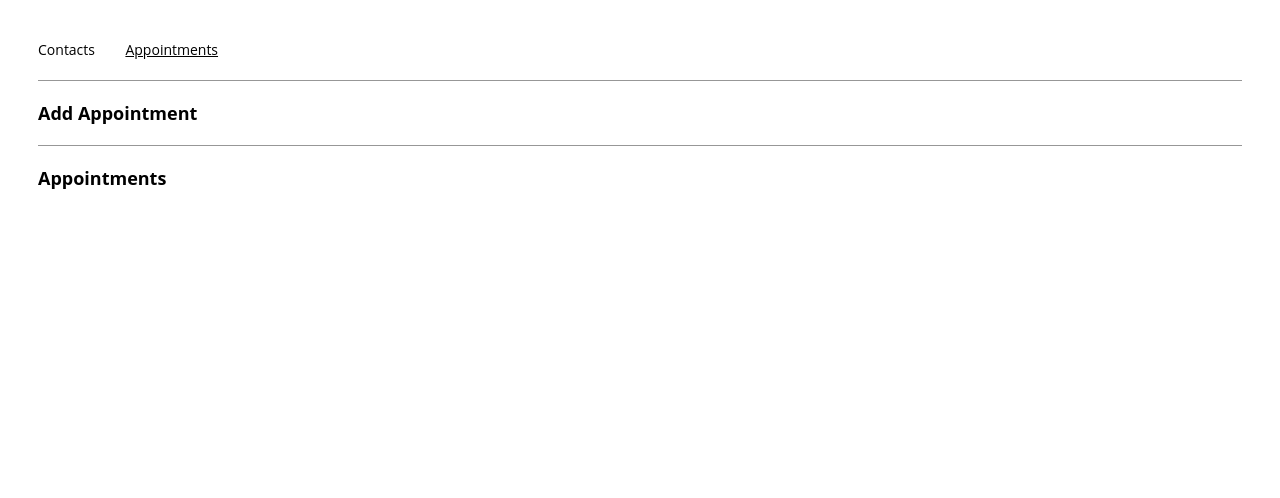
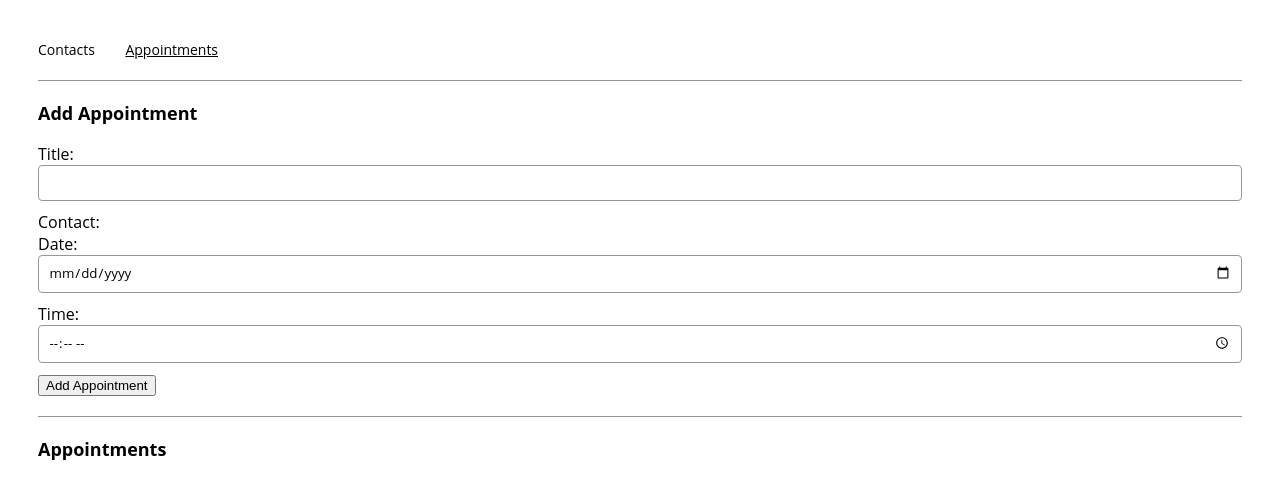
Before and after one commit to economicseeker/appointment-planner-starting-v18, a React (Create React App) app: page /appointments in a window 1280 px wide. Shown: the top 498 px of the page. Built offline with nearby package versions, Linux system fonts and the light colour scheme.

Commit message:
feat: Implement AppointmentForm with controlled inputs and ContactPicker

```diff
--- a/src/components/appointmentForm/AppointmentForm.js
+++ b/src/components/appointmentForm/AppointmentForm.js
@@ -1,4 +1,5 @@
 import React from "react";
+import { ContactPicker } from "../contactPicker/ContactPicker";
 
 const getTodayString = () => {
   const [month, day, year] = new Date()
@@ -9,8 +10,8 @@ const getTodayString = () => {
 
 export const AppointmentForm = ({
   contacts,
-  title,
-  setTitle,
+  name,
+  setName,
   contact,
   setContact,
   date,
@@ -19,8 +20,49 @@ export const AppointmentForm = ({
   setTime,
   handleSubmit
 }) => {
-
   return (
-    <></>
+    <form onSubmit={handleSubmit}>
+      <div>
+        <label htmlFor="name">Title:</label>
+        <input
+          type="text"
+          id="name"
+          value={name}
+          onChange={(e) => setName(e.target.value)}
+          required
+        />
+      </div>
+      <div>
+        <label htmlFor="contact">Contact:</label>
+        <ContactPicker
+          name="contact"
+          value={contact}
+          contacts={contacts}
+          onChange={(e) => setContact(e.target.value)}
+        />
+      </div>
+      <div>
+        <label htmlFor="date">Date:</label>
+        <input
+          type="date"
+          id="date"
+          value={date}
+          onChange={(e) => setDate(e.target.value)}
+          min={getTodayString()}
+          required
+        />
+      </div>
+      <div>
+        <label htmlFor="time">Time:</label>
+        <input
+          type="time"
+          id="time"
+          value={time}
+          onChange={(e) => setTime(e.target.value)}
+          required
+        />
+      </div>
+      <button type="submit">Add Appointment</button>
+    </form>
   );
 };
```
